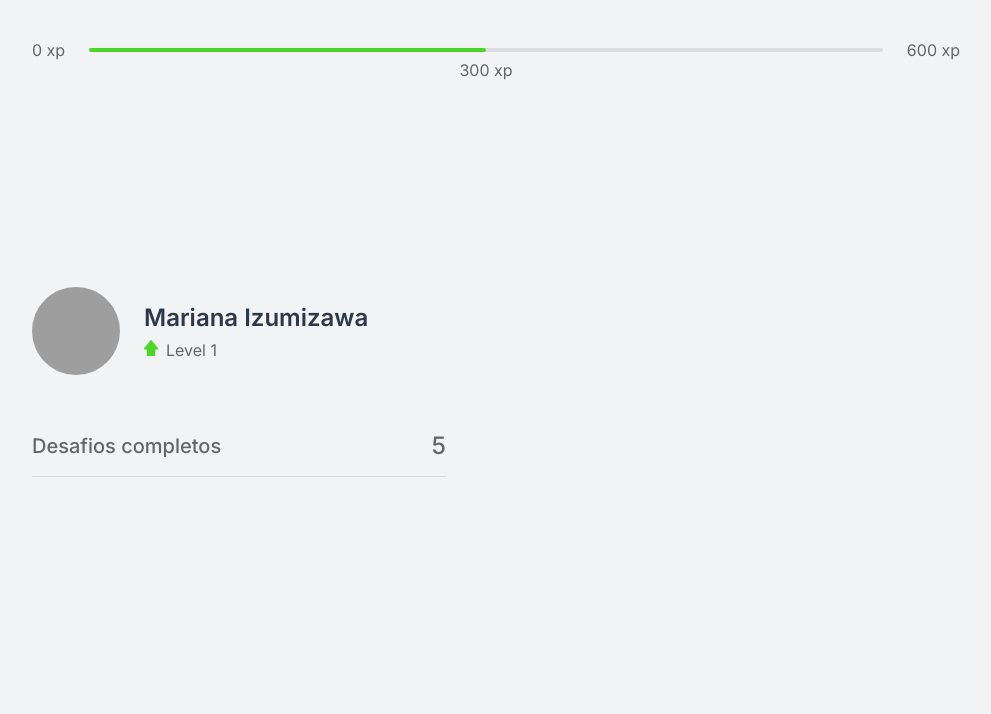
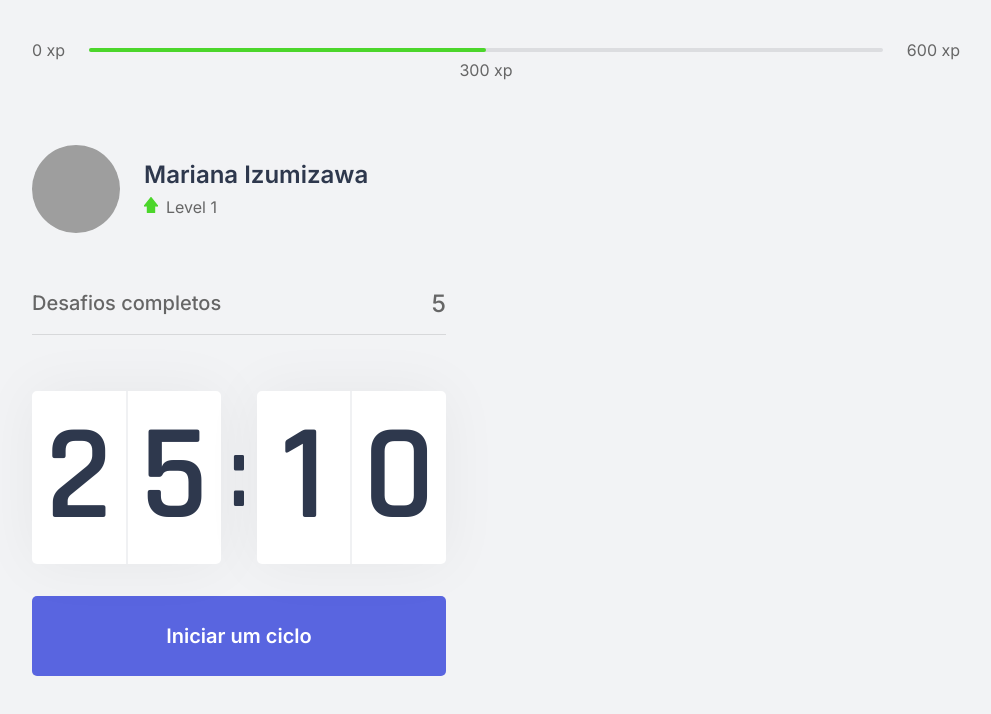
Before and after one commit to izumizawa/moveit-reactjs, a Next.js app: page / in a window 1280 px wide. Shown: the top 714 px of the page, without its empty margins (144-1135 px from the left). Built offline with nearby package versions, Linux system fonts and the light colour scheme; grey boxes are pictures that could not be loaded.

Commit message:
💫 feat: create countdown component

```diff
--- /dev/null
+++ b/src/components/Countdown.tsx
@@ -0,0 +1,23 @@
+import styles from "../styles/components/Countdown.module.css";
+
+export function Countdown() {
+  return (
+    <div>
+      <div className={styles.countdownContainer}>
+        <div>
+          <span>2</span>
+          <span>5</span>
+        </div>
+        <span>:</span>
+        <div>
+          <span>1</span>
+          <span>0</span>
+        </div>
+      </div>
+
+      <button type="button" className={styles.countdownButton}>
+        Iniciar um ciclo
+      </button>
+    </div>
+  );
+}
--- a/src/pages/index.tsx
+++ b/src/pages/index.tsx
@@ -1,5 +1,6 @@
 import Head from "next/head";
 import { CompletedChallenges } from "../components/CompletedChallenges";
+import { Countdown } from "../components/Countdown";
 import { ExperienceBar } from "../components/ExperienceBar";
 import { Profile } from "../components/Profile";
 import styles from "../styles/pages/Home.module.css";
@@ -7,11 +8,15 @@
 export default function Home() {
   return (
     <div className={styles.container}>
+      <Head>
+        <title>Início | move.it</title>
+      </Head>
       <ExperienceBar />
       <section>
         <div>
           <Profile />
           <CompletedChallenges />
+          <Countdown />
         </div>
         <div></div>
       </section>
--- /dev/null
+++ b/src/styles/components/Countdown.module.css
@@ -0,0 +1,64 @@
+.countdownContainer {
+  display: flex;
+  align-items: center;
+  font-family: Rajdhani;
+  font-weight: 600;
+  color: var(--title);
+}
+
+.countdownContainer > div {
+  flex: 1;
+
+  display: flex;
+  align-items: center;
+  justify-content: space-between;
+
+  background: var(--white);
+  box-shadow: 0 0 60px rgba(0, 0, 0, 0.05);
+  border-radius: 5px;
+  font-size: 8.5rem;
+  text-align: center;
+}
+
+.countdownContainer > div span {
+  flex: 1;
+}
+
+.countdownContainer > div span:first-child {
+  border-right: 1px solid #f0f1f3;
+}
+
+.countdownContainer > div span:last-child {
+  border-left: 1px solid #f0f1f3;
+}
+
+.countdownContainer > span {
+  font-size: 6.25rem;
+  margin: 0 0.5rem;
+}
+
+.countdownButton {
+  width: 100%;
+  height: 5rem;
+
+  margin-top: 2rem;
+
+  display: flex;
+  align-items: center;
+  justify-content: center;
+
+  border: 0;
+  border-radius: 5px;
+
+  background: var(--blue);
+  color: var(--white);
+
+  font-size: 1.25rem;
+  font-weight: 600;
+
+  transition: background-color 0.2s;
+}
+
+.countdownButton:hover {
+  background: var(--blue-dark);
+}
```
